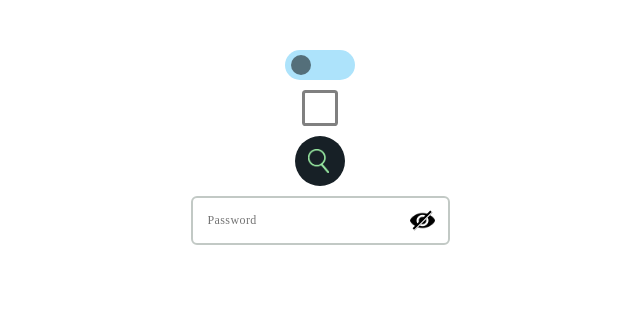
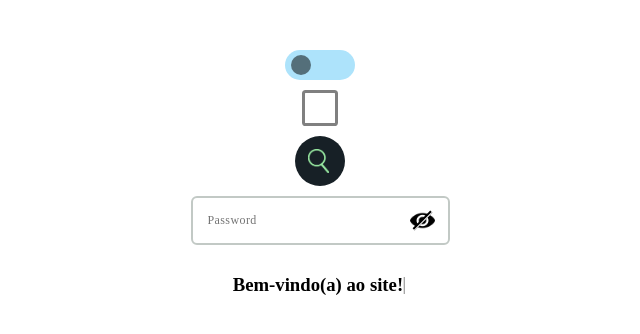
Before and after one commit to ArandaCampos/UI-react, a React (Create React App) app: page / in a window 1280 px wide. Shown: the top 334 px of the page, without its empty margins (320-960 px from the left). Built offline with nearby package versions, Linux system fonts and the light colour scheme.

Commit message:
add text/typing

```diff
--- a/src/App.js
+++ b/src/App.js
@@ -3,6 +3,8 @@ import SlideButton from './components/buttons/check/slide-button/SlideButton';
 import TickButton from './components/buttons/check/tick-button/TickButton';
 import Search from './components/inputs/text/search/Search';
 import Password from './components/inputs/password/Password';
+import Typing from './components/texts/typing/Typing';
+
 
 function App() {
 
@@ -12,6 +14,7 @@ function App() {
       <TickButton />
       <Search />
       <Password />
+      <Typing text="Bem-vindo(a) ao site!" />
     </div>
   );
 }
--- /dev/null
+++ b/src/components/texts/typing/Typing.js
@@ -0,0 +1,62 @@
+import React, { useState, useEffect } from 'react';
+import styled , { keyframes } from 'styled-components';
+
+const animate = keyframes`
+    0%, 100%{
+        opacity: 1;
+    }
+    50%{
+        opacity: 0;
+    }
+`;
+
+const Div = styled.div`
+    @import url('https://fonts.googleapis.com/css2?family=Merriweather:wght@700&display=swap');
+
+    display: flex;
+    flex-direction: row;
+    gap: 0;
+    justify-content: center;
+`;
+
+const OnScreen = styled.h3`
+    text-size: 18px;
+    font-family: 'Merriweather', serif;
+    color: black;
+`;
+
+const Bar = styled.h3`
+    text-size: 22px;
+    font-family: 'Merriweather', serif;
+    color: black;
+    position: relative;
+    top: -1px;
+    left: -1px;
+
+    animation: ${animate} 1.5s infinite linear;
+`;
+
+
+function Typing({text}){
+
+    const [ typing, setTyping ] = useState("");
+    const [ i, setI ] = useState(0)
+
+    useEffect(() => {
+        setTimeout(() => {
+            if (i <= text.toString().length){
+                setTyping(text.slice(0, i));
+                setI((i) => i + 1)
+            }
+        }, 180);
+    });
+
+    return (
+        <Div >
+            <OnScreen>{typing}</OnScreen>
+            <Bar >|</ Bar>
+        </ Div>
+    );
+}
+
+export default Typing;
```
